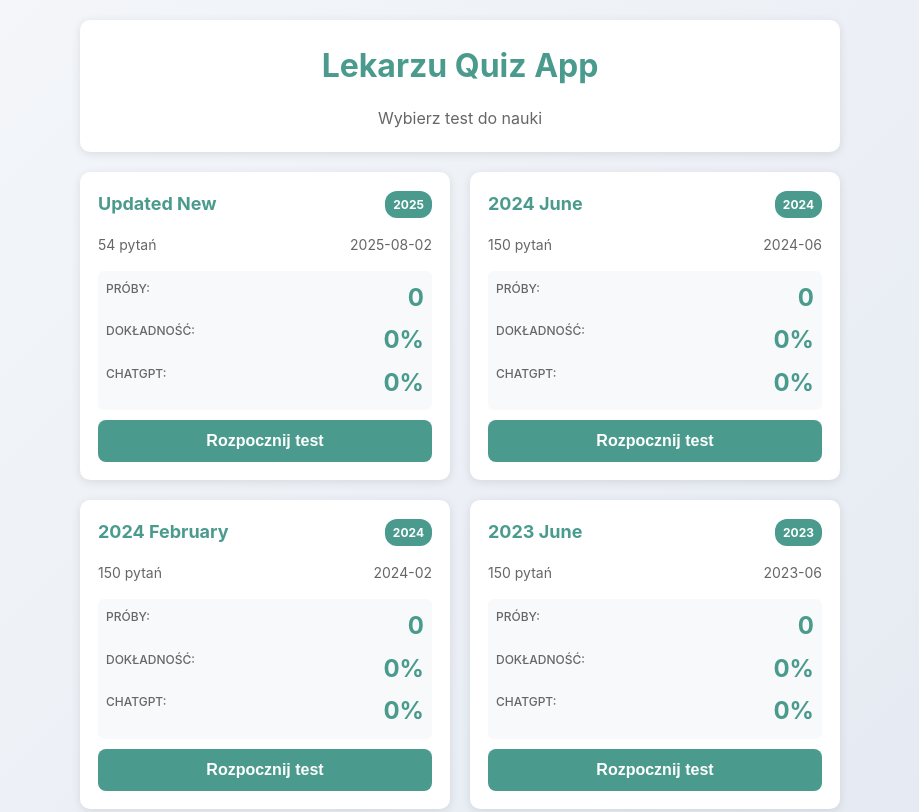
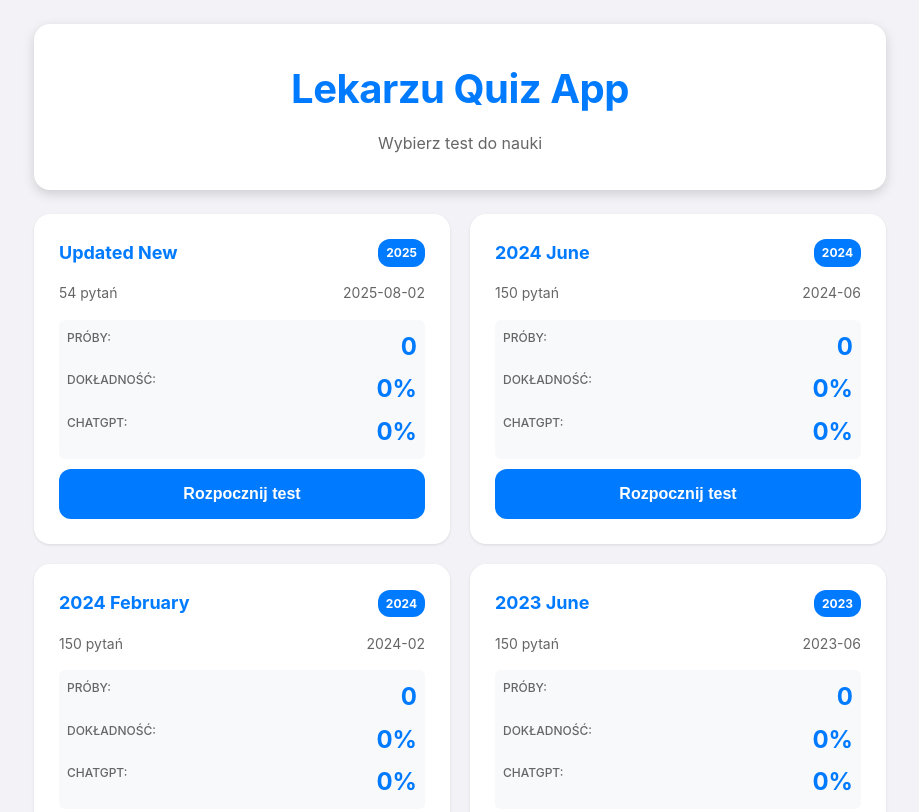
Before and after one commit to bartosz-samorajczyk/lekarzu-quiz-app, a website with bundled scripts: page index.html in a window 1280 px wide. Shown: the top 812 px of the page, without its empty margins (180-1099 px from the left). Built offline with nearby package versions, Linux system fonts and the light colour scheme; some packages are replaced by stand-ins of ours; no server answers; the database is empty.

Commit message:
DESIGN 2025: Modernizacja do Apple-style minimalizmu - kolory, cienie, animacje

```diff
--- a/index.html
+++ b/index.html
@@ -16,7 +16,7 @@
     </div>
 
     <!-- Stopka z copyright -->
-    <footer style="text-align: center; padding: 20px; color: #666; font-size: 14px; margin-top: 40px;">
+    <footer style="text-align: center; padding: var(--spacing-lg); color: var(--text-secondary); font-size: 14px; margin-top: var(--spacing-2xl); background: var(--light-secondary); border-radius: var(--radius-lg) var(--radius-lg) 0 0; box-shadow: var(--shadow-sm);">
         © <span id="current-year"></span> Samorajczyk.com
     </footer>
 
--- a/styles.css
+++ b/styles.css
@@ -19,18 +19,37 @@
   }
 
   .test-card {
-    background: white;
-    border-radius: 10px;
-    padding: 16px;
-    box-shadow: var(--shadow);
-    transition: transform 0.2s, box-shadow 0.2s;
-    border: 2px solid transparent;
+    background: var(--light-secondary);
+    border-radius: var(--radius-lg);
+    padding: var(--spacing-lg);
+    box-shadow: var(--shadow-sm);
+    transition: all 0.3s cubic-bezier(0.4, 0, 0.2, 1);
+    border: 1px solid rgba(255, 255, 255, 0.2);
+    backdrop-filter: blur(20px);
+    position: relative;
+    overflow: hidden;
+  }
+
+  .test-card::before {
+    content: '';
+    position: absolute;
+    top: 0;
+    left: 0;
+    right: 0;
+    height: 3px;
+    background: linear-gradient(90deg, var(--primary), var(--info));
+    transform: scaleX(0);
+    transition: transform 0.3s ease;
   }
 
   .test-card:hover {
-    transform: translateY(-2px);
-    box-shadow: 0 4px 20px rgba(0,0,0,0.15);
+    transform: translateY(-4px);
+    box-shadow: var(--shadow-lg);
     border-color: var(--primary);
+  }
+
+  .test-card:hover::before {
+    transform: scaleX(1);
   }
 
   .test-header {
@@ -129,44 +148,77 @@
   }
 
   :root {
-    --primary: #4a9b8e;
-    --primary-dark: #3a8577;
-    --success: #28a745;
-    --danger: #dc3545;
-    --warning: #ffc107;
-    --info: #17a2b8;
-    --dark: #333;
-    --light: #f8f9fa;
-    --shadow: 0 2px 10px rgba(0,0,0,0.1);
+  /* Apple-style 2025 Color Palette */
+  --primary: #007AFF;
+  --primary-dark: #0056CC;
+  --primary-light: #E3F2FD;
+  --success: #34C759;
+  --danger: #FF3B30;
+  --warning: #FF9500;
+  --info: #5AC8FA;
+  --dark: #1C1C1E;
+  --dark-secondary: #2C2C2E;
+  --light: #F2F2F7;
+  --light-secondary: #FFFFFF;
+  --text-primary: #1C1C1E;
+  --text-secondary: #8E8E93;
+  --text-tertiary: #C7C7CC;
+
+  /* Modern Shadows */
+  --shadow-sm: 0 1px 3px rgba(0,0,0,0.1);
+  --shadow-md: 0 4px 12px rgba(0,0,0,0.15);
+  --shadow-lg: 0 8px 25px rgba(0,0,0,0.2);
+  --shadow-xl: 0 20px 40px rgba(0,0,0,0.25);
+
+  /* Border Radius */
+  --radius-sm: 8px;
+  --radius-md: 12px;
+  --radius-lg: 16px;
+  --radius-xl: 24px;
+
+  /* Spacing */
+  --spacing-xs: 4px;
+  --spacing-sm: 8px;
+  --spacing-md: 16px;
+  --spacing-lg: 24px;
+  --spacing-xl: 32px;
+  --spacing-2xl: 48px;
 }
 
   body {
-    font-family: -apple-system, BlinkMacSystemFont, 'Segoe UI', Roboto, sans-serif;
-    background: linear-gradient(135deg, #f5f7fa 0%, #c3cfe2 100%);
+  font-family: -apple-system, BlinkMacSystemFont, 'SF Pro Display', 'Segoe UI', Roboto, sans-serif;
+  background: var(--light);
   min-height: 100vh;
-    color: var(--dark);
+  color: var(--text-primary);
   line-height: 1.6;
+  -webkit-font-smoothing: antialiased;
+  -moz-osx-font-smoothing: grayscale;
 }
 
   .container {
-    max-width: 800px;
+  max-width: 900px;
   margin: 0 auto;
-    padding: 20px;
+  padding: var(--spacing-lg);
 }
 
   /* Header */
 .header {
-    background: white;
-    border-radius: 10px;
-    padding: 20px;
-    margin-bottom: 20px;
-    box-shadow: var(--shadow);
+  background: var(--light-secondary);
+  border-radius: var(--radius-lg);
+  padding: var(--spacing-xl);
+  margin-bottom: var(--spacing-lg);
+  box-shadow: var(--shadow-md);
   text-align: center;
+  backdrop-filter: blur(20px);
+  border: 1px solid rgba(255, 255, 255, 0.2);
 }
 
   .header h1 {
     color: var(--primary);
-    margin-bottom: 15px;
+    margin-bottom: var(--spacing-sm);
+    font-size: 2.5rem;
+    font-weight: 700;
+    letter-spacing: -0.5px;
   }
 
   .header-stats {
@@ -221,12 +273,26 @@
 
   /* Main Card */
   .main-card {
-    background: white;
-    border-radius: 15px;
-    padding: 30px;
-    margin-bottom: 20px;
-    box-shadow: var(--shadow);
+    background: var(--light-secondary);
+    border-radius: var(--radius-xl);
+    padding: var(--spacing-2xl);
+    margin-bottom: var(--spacing-lg);
+    box-shadow: var(--shadow-md);
     min-height: 400px;
+    backdrop-filter: blur(20px);
+    border: 1px solid rgba(255, 255, 255, 0.2);
+    position: relative;
+    overflow: hidden;
+  }
+
+  .main-card::before {
+    content: '';
+    position: absolute;
+    top: 0;
+    left: 0;
+    right: 0;
+    height: 1px;
+    background: linear-gradient(90deg, transparent, var(--primary), transparent);
   }
 
   .question-header {
@@ -371,21 +437,39 @@
   }
 
   .btn {
-    padding: 12px 24px;
+    padding: var(--spacing-md) var(--spacing-lg);
     border: none;
-    border-radius: 8px;
+    border-radius: var(--radius-md);
     font-size: 16px;
     font-weight: 600;
     cursor: pointer;
-    transition: all 0.3s;
+    transition: all 0.3s cubic-bezier(0.4, 0, 0.2, 1);
     display: inline-flex;
     align-items: center;
-    gap: 8px;
+    gap: var(--spacing-sm);
+    position: relative;
+    overflow: hidden;
+    text-decoration: none;
+  }
+
+  .btn::before {
+    content: '';
+    position: absolute;
+    top: 0;
+    left: -100%;
+    width: 100%;
+    height: 100%;
+    background: linear-gradient(90deg, transparent, rgba(255,255,255,0.2), transparent);
+    transition: left 0.5s;
+  }
+
+  .btn:hover::before {
+    left: 100%;
   }
 
   .btn:hover {
     transform: translateY(-2px);
-    box-shadow: 0 4px 12px rgba(0,0,0,0.15);
+    box-shadow: var(--shadow-md);
   }
 
   .btn-primary {
```
Lines whose indentation alone changed are shown as unchanged.
